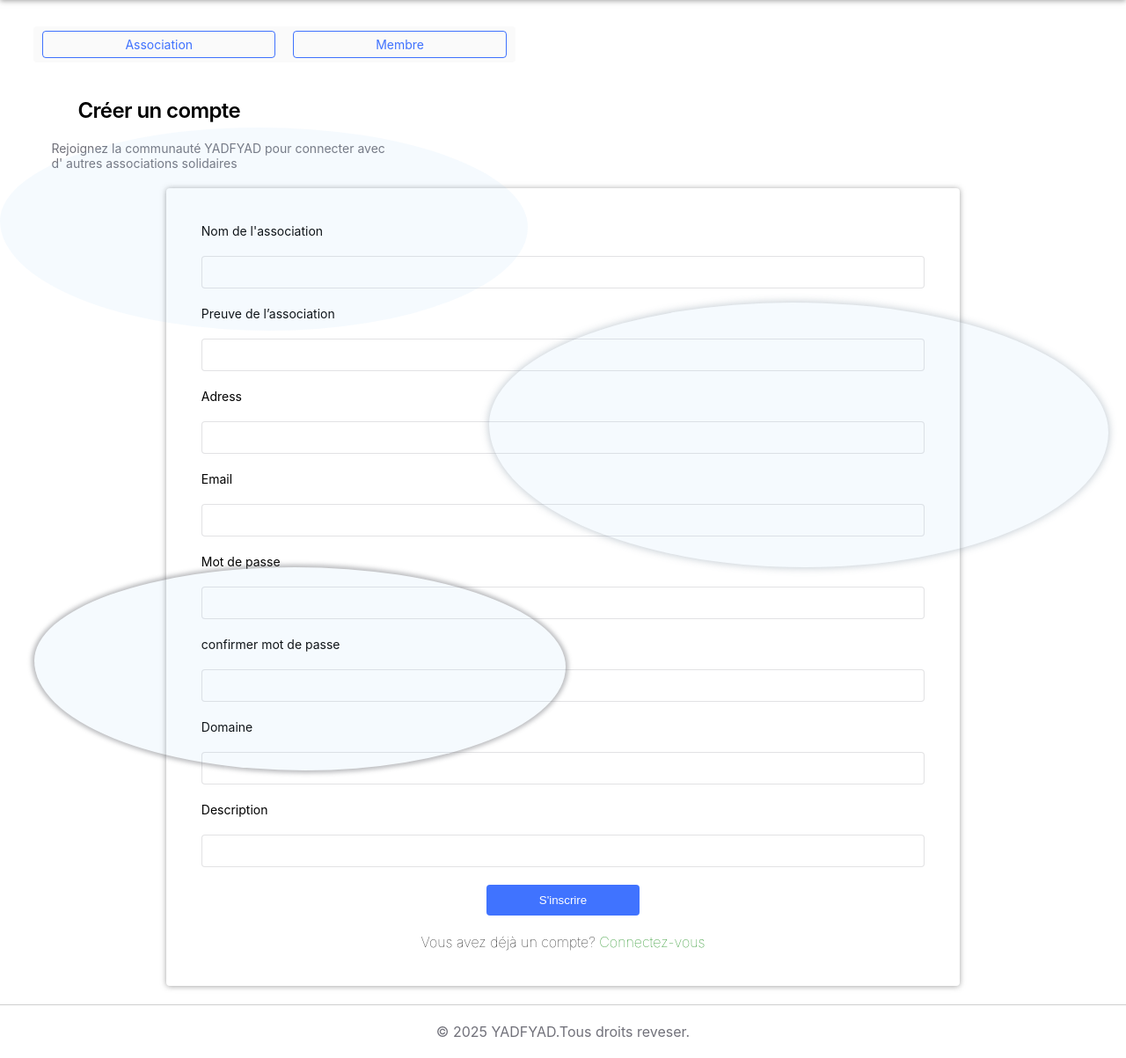
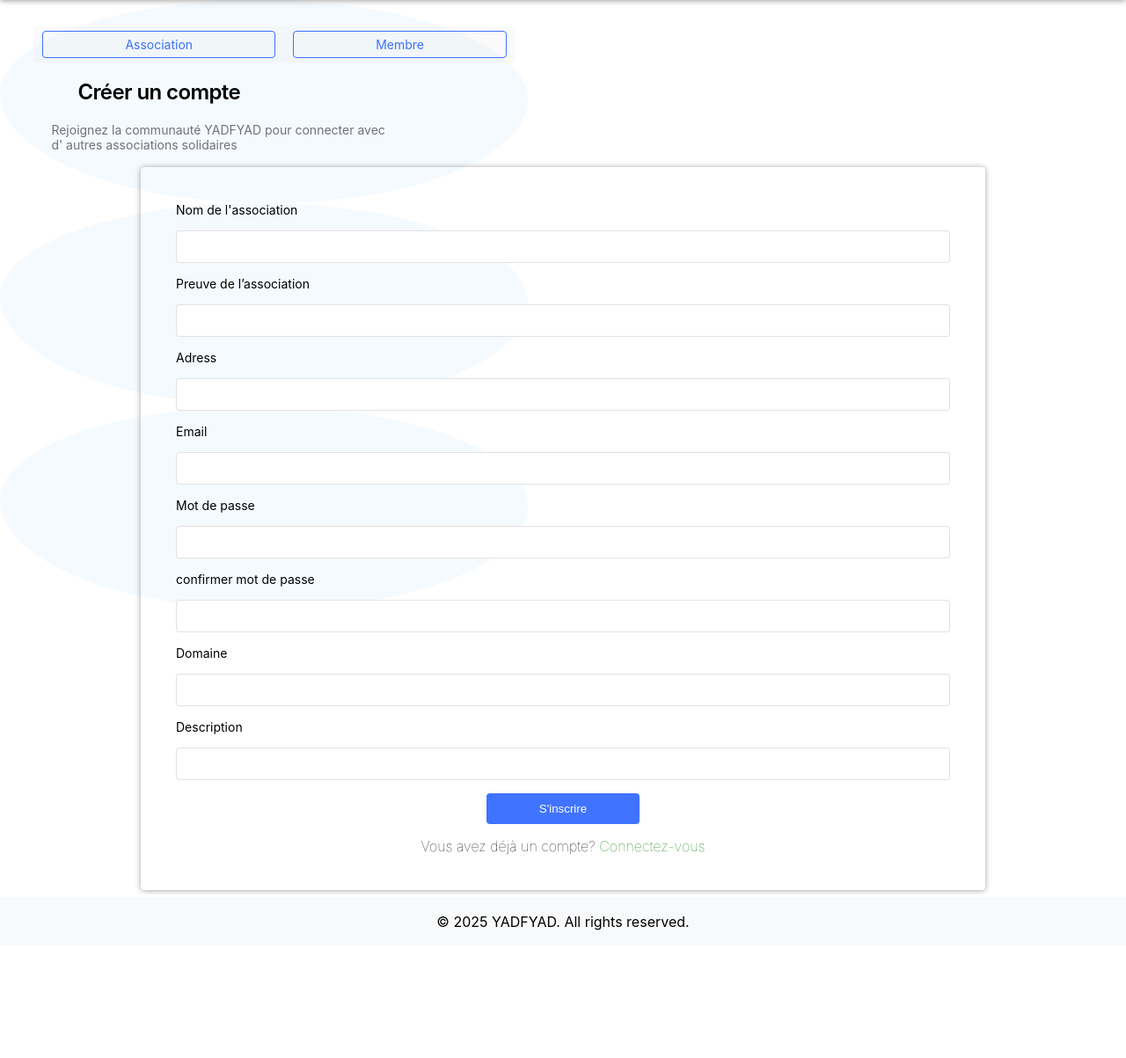
Before and after one commit to kenzaaboulmajd/YADFYAD-PFE, a PHP site: page /inscription.php in a window 1280 px wide. Shown: the part 55-1258 px from the top of the page at 88% size. After the commit the page ends 1113 px from the top, so only its background shows below. Run offline with PHP 8.4, Linux system fonts and the light colour scheme.

Commit message:
landing page

```diff
--- a/authentification.css
+++ b/authentification.css
@@ -37,6 +37,19 @@ header {
    margin-left: auto;
    margin-right: auto;
 }
+section{
+   width: 100%;
+   height:1020PX;
+   margin: 0;
+   padding: 0;
+   position: relative;
+}
+section .design{
+   width: 100%;
+   display: flex;
+   flex-direction: column;
+   position: absolute;
+}
 
 .links-boutons {
    display: flex;
@@ -46,6 +59,8 @@ header {
    gap: 20px;
    margin-top: 30px;
    border-radius: 4px;
+   position: absolute;
+   top: 0;
 }
 
 .links-boutons a {
@@ -61,6 +76,8 @@ header {
    display: flex;
    flex-direction: column;
    padding: 20px;
+   POSITION: absolute;
+   top: 50px;
 }
 
 .description h2 {
@@ -86,21 +103,23 @@ header {
    box-sizing: border-box;
    padding: 20px;
    box-shadow: 0px 0.5px 6px 0px rgba(128, 128, 128, 0.748);
-
+   position: absolute;
+   top: 190px;
+   left: 50%;
+   transform: translateX(-50%);
 }
-
 .form-group {
    display: flex;
    flex-direction: column;
-   gap: 20px;
-   background-color: rgb(255, 255, 255);
+   gap: 15px;
    padding: 20px;
    width: 100%;
-   border-radius: 10px;
+   box-sizing: border-box;
 
 }
 
 .form-group input {
+   width: 100%;
    padding: 10px;
    border: #71717a33 1px solid;
    border-radius: 4px;
@@ -110,58 +129,25 @@ header {
    font-size: 14px;
    font-weight: 400;
 }
-
-.copyright {
-   margin-top: 21px;
-   display: block;
-   border-top: 1px solid rgb(3 3 3 / 19%);
-   text-align: center;
-   padding: 20px 0;
-   color: var(--lightgray);
+footer {
+   width: 100%;
+   height: 100px;
+   background-color: #f8f9fa;
+   display: flex;
+   align-items: center;
+   justify-content: center;
+   position: relative;
 }
 
-/* Design */
 
-.desing {
-   width: 100%;
-   position: absolute;
-}
 
-span.left {
+span{
    display: block;
    width: 600px;
    height: 231px;
    border-radius: 49% 51% 49% 51% / 46% 49% 51% 54%;
    background: rgba(152, 207, 244, 0.1);
-   position: absolute;
-   left: 0px;
-   top: 200px;
 }
-
-span.right {
-   display: block;
-   width: 704px;
-   height: 301px;
-   border-radius: 49% 51% 49% 51% / 46% 49% 51% 54%;
-   background: rgba(152, 207, 244, 0.1);
-   position: absolute;
-   right: 20px;
-   top: 399px;
-   box-shadow: 0px 0px 8px 1px rgba(119, 136, 153, 0.423);
-}
-
-span.center {
-   display: block;
-   width: 604px;
-   height: 231px;
-   border-radius: 49% 51% 49% 51% / 46% 49% 51% 54%;
-   background: rgba(152, 207, 244, 0.1);
-   position: absolute;
-   left: 39px;
-   top: 700px;
-   box-shadow: 0px 0px 5px 3px rgba(102, 106, 111, 0.449);
-}
-
 .question {
    margin: auto;
    font-weight: 100;
@@ -170,7 +156,23 @@ span.center {
 .question a {
    color: green;
 }
-
+footer {
+   width: 100%;
+   height: 55px;
+   background-color: #f8f9fa;
+   display: flex;
+   align-items: center;
+   justify-content: center;
+   position: relative;
+}
+/* .copyright {
+   margin-top: 21px;
+   display: block;
+   border-top: 1px solid rgb(3 3 3 / 19%);
+   text-align: center;
+   padding: 20px 0;
+   color: var(--lightgray);
+}  */
 
 /* =========CONNEXION======== */
 
--- a/inscription.php
+++ b/inscription.php
@@ -10,11 +10,7 @@
 </head>
 
 <body>
-    <div class="design">
-        <span class="left"></span>
-        <span class="right"></span>
-        <span class="center"> </span>
-    </div>
+
     <!-- START HEADER -->
     <header>
         <div class=" container">
@@ -27,6 +23,11 @@
 
     <!-- START SECTION -->
     <section>
+    <div class="design">
+        <span class="left"></span>
+        <span class="right"></span>
+        <span class="center"> </span>
+
         <div class="container">
             <div class="links-boutons">
                 <a href="#">Association</a>
@@ -38,6 +39,7 @@
                     <br> d' autres associations solidaires
                 </p>
             </div>
+
             <div class="information">
                 <form method="post" class="form-group">
                     <label for=" nom">Nom de l'association</label>
@@ -69,16 +71,16 @@
                     <div class="question">Vous avez déjà un compte? <a href=" #">Connectez-vous</a></div>
 
                 </form>
+                </div>
             </div>
         </div>
+
     </section>
-    <footer>
-        <div class="copyright">
-
-            &copy; 2025 YADFYAD.Tous droits reveser.
-
-        </div>
-    </footer>
+<footer>
+<div class="copyright">
+    <p>&copy; 2025 YADFYAD. All rights reserved.</p>
+</div>
+</footer>
 </body>
 
 </html>
```
